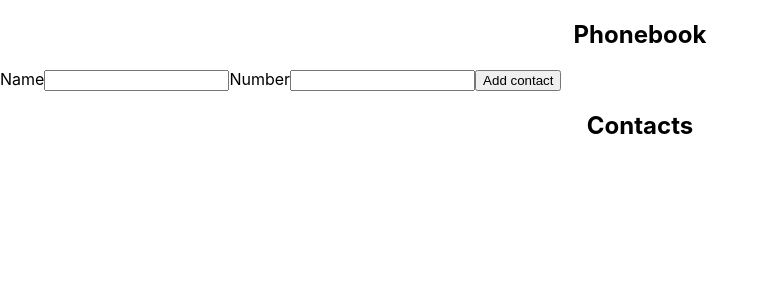
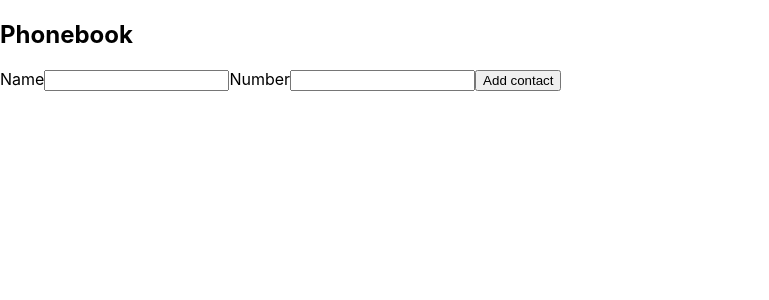
Before and after one commit to neyonse/goit-react-hw-02-phonebook, a React (Create React App) app: page / in a window 1280 px wide. Shown: the top 300 px of the page, without its empty margins (0-769 px from the left). Built offline with nearby package versions, Linux system fonts and the light colour scheme.

Commit message:
small fix

```diff
--- a/src/components/App.jsx
+++ b/src/components/App.jsx
@@ -22,9 +22,11 @@ export class App extends Component {
         <Section title="Phonebook">
           <AddContactForm onAddContact={this.onAddContact} />
         </Section>
-        <Section title="Contacts">
-          <ContactsList contacts={this.state.contacts} />
-        </Section>
+        {this.state.contacts.length !== 0 && (
+          <Section title="Contacts">
+            <ContactsList contacts={this.state.contacts} />
+          </Section>
+        )}
       </div>
     );
   }
--- a/src/components/Section/Section.module.css
+++ b/src/components/Section/Section.module.css
@@ -1,3 +1,3 @@
 .sectionTitle {
-  text-align: center;
+  /* text-align: center; */
 }
```
